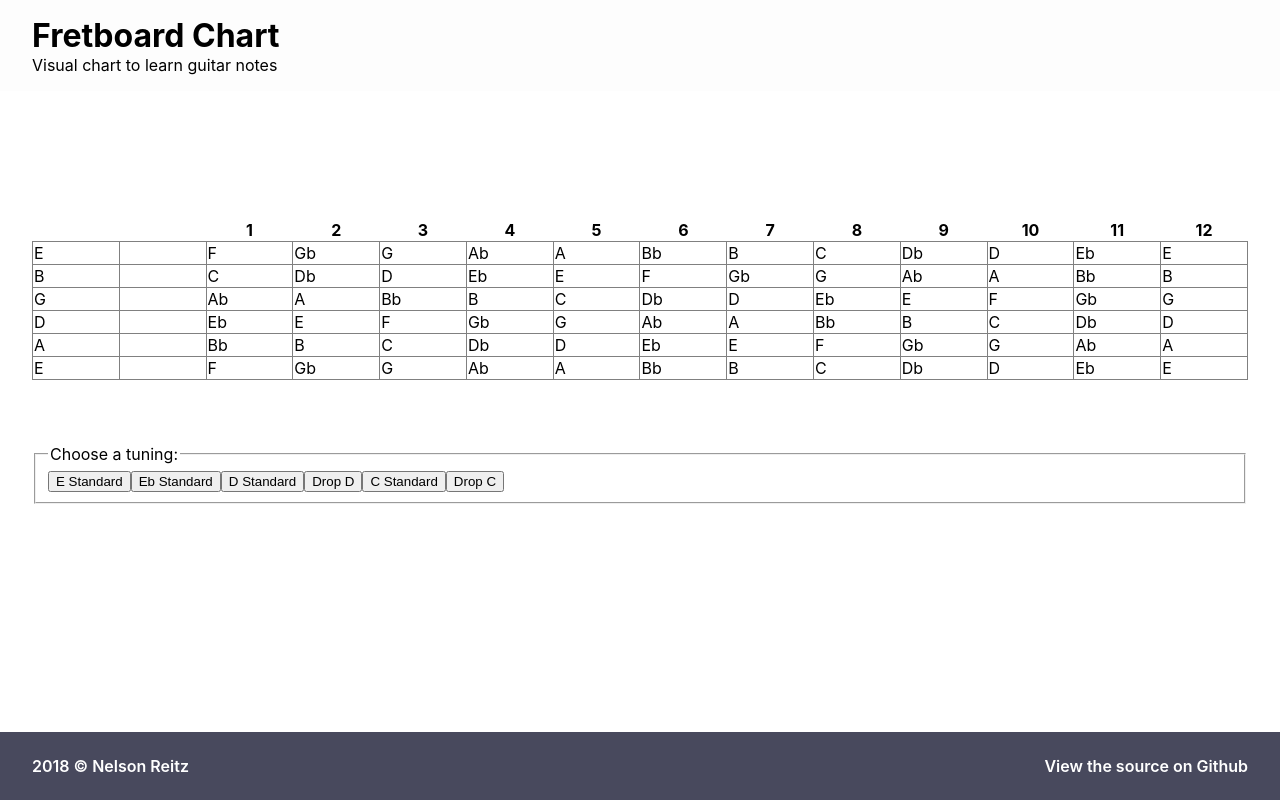
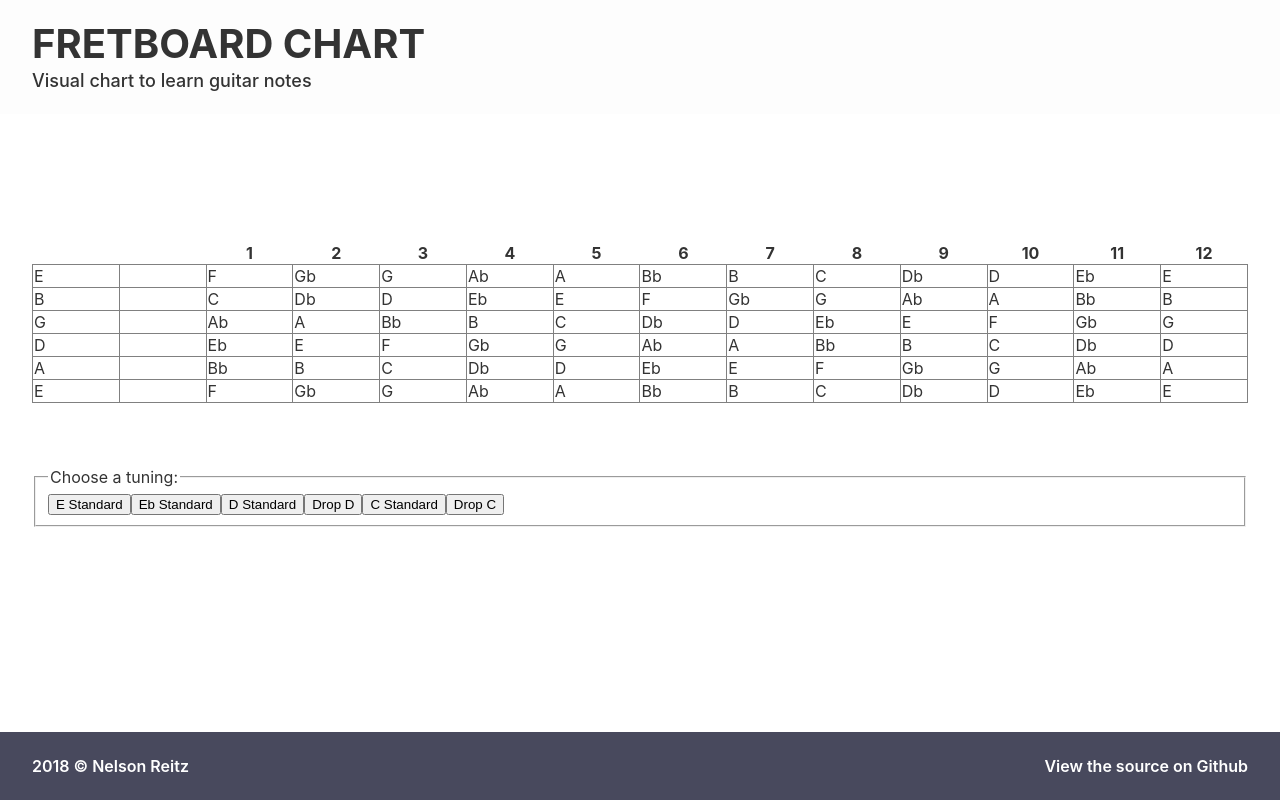
Before and after one commit to nelsonreitz/fretboard-notes, a React (Create React App) app: page / in a window 1280 px wide. Built offline with nearby package versions, Linux system fonts and the light colour scheme.

Commit message:
Add Header style

```diff
--- a/src/App.css
+++ b/src/App.css
@@ -1,4 +1,8 @@
 /* Typography */
+body {
+  color: #333;
+}
+
 a {
   text-decoration: none;
 }
--- a/src/Header.css
+++ b/src/Header.css
@@ -1,15 +1,21 @@
 .Header {
-  padding-top: 1rem;
-  padding-bottom: 1rem;
+  padding-top: 1.5rem;
+  padding-bottom: 1.5rem;
   background-color: #fdfdfd;
 }
 
 .Header .Sitetitle {
   margin-top: 0;
-  margin-bottom: 0;
+  margin-bottom: .5rem;
+  font-size: 2.5rem;
+  text-transform: uppercase;
+  line-height: 1;
 }
 
 .Header .SiteDescription {
   margin-top: 0;
   margin-bottom: 0;
+  font-size: 1.125rem;
+  font-weight: 500;
+  line-height: 1;
 }
```
